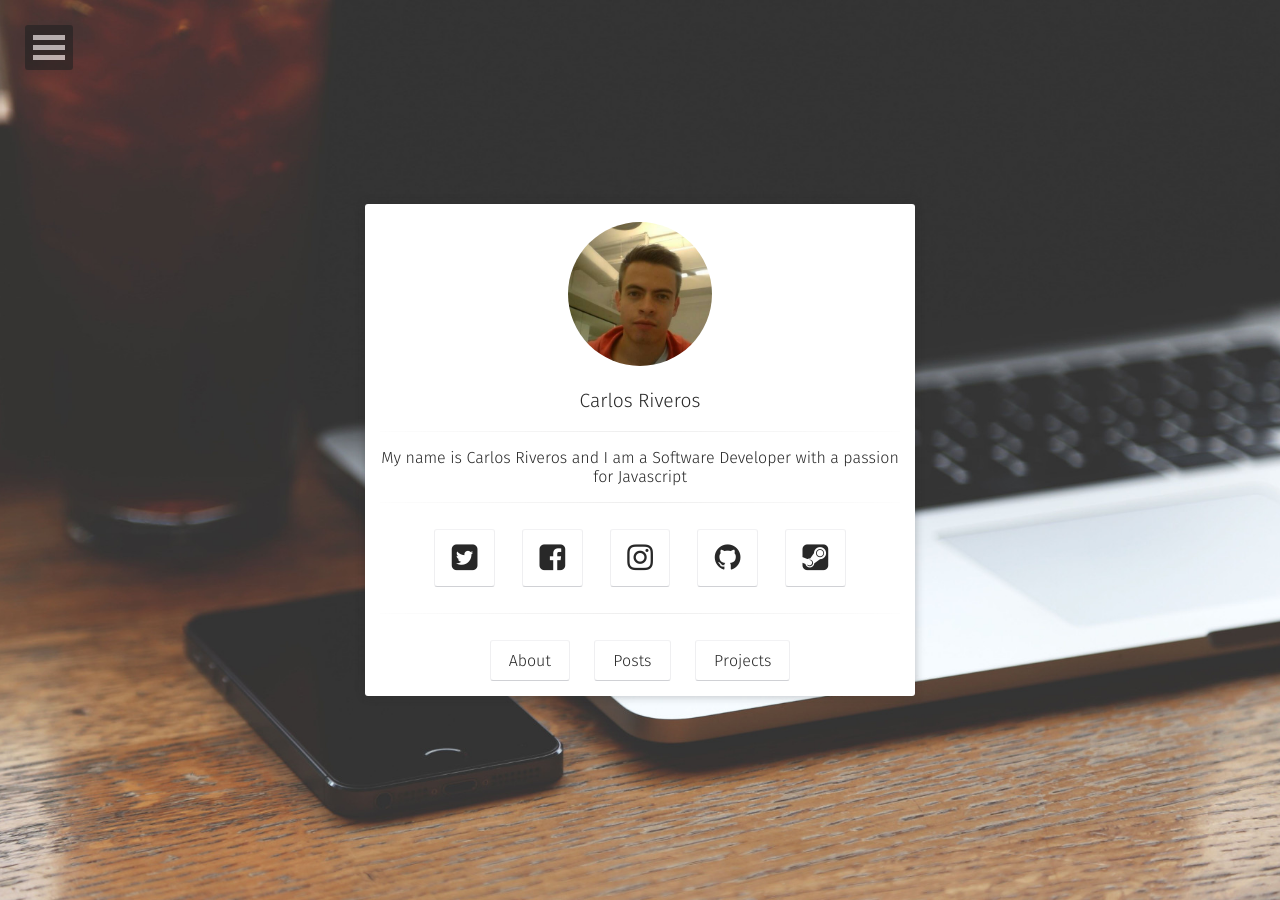
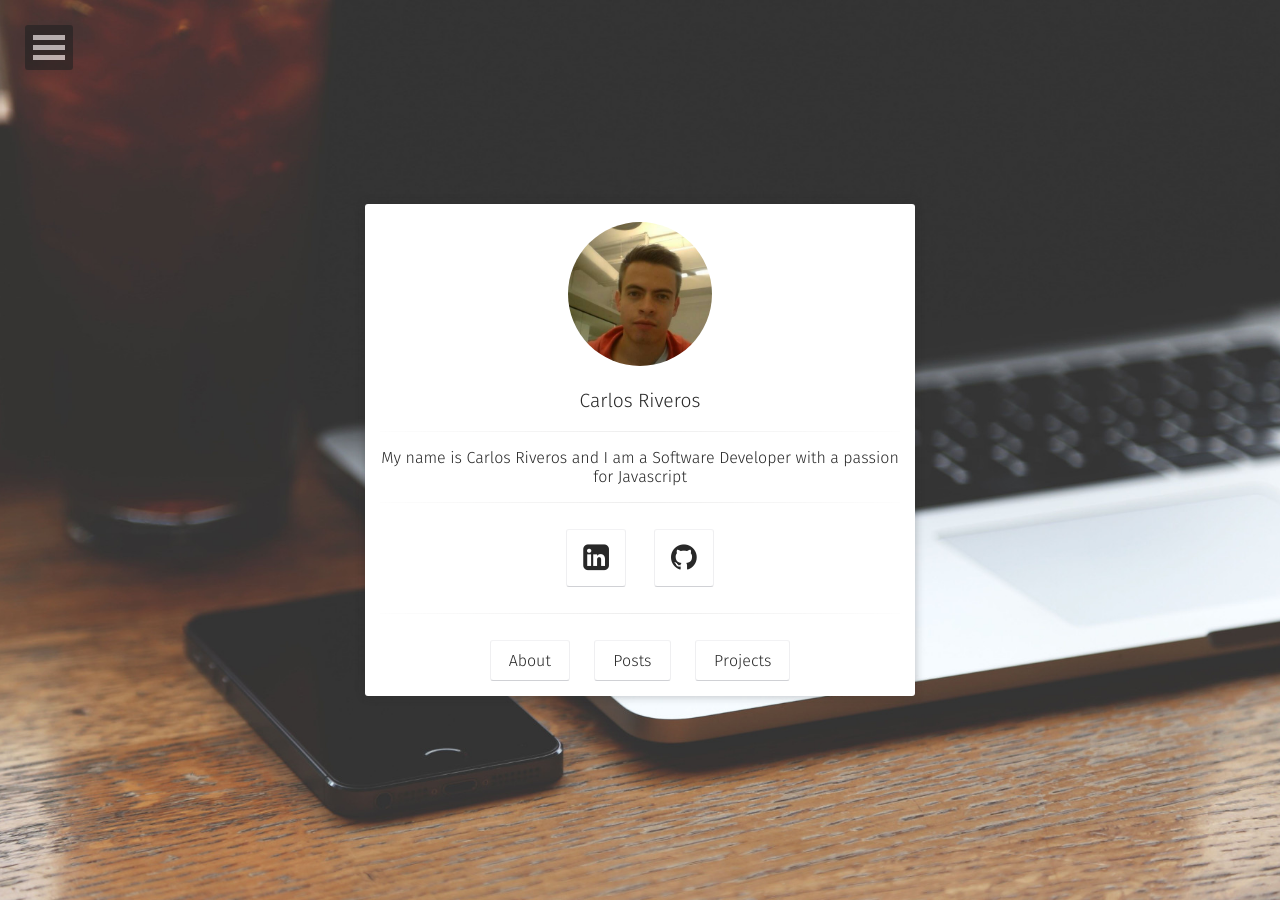
Before and after one commit to carlosriveros/carlosriveros.github.io, a Jekyll site: the page built from index.html, in a window 1280 px wide. Built offline with Jekyll 4.4.1, drawn with Linux system fonts in a browser that asks for light colours; some web fonts are replaced.

Commit message:
editing social links

```diff
--- a/_config.yml
+++ b/_config.yml
@@ -8,7 +8,7 @@ logo:               'assets/img/carlos.jpg'
 background:         'assets/img/placeholder-big.jpg'
 tiled_bg:           false   # Set this true if you want to tile your background image, otherwise it will be covered
 locale:             en_US
-url:                https://taylantatli.github.io/Moon
+url:                https://carlosriveros.com
 
 # Jekyll
 permalink:          /:title/
@@ -38,19 +38,19 @@ disqus_shortname:   taylantatli
   #ad-slot:
 #bing-verify:
 #email:
-twitter:            username
-facebook:           username
-github-url:         username
+#twitter:            username
+#facebook:           username
+github-url:         https://github.com/carlosriveros
 #stackoverflow:     123456/username   from a "http://stackoverflow.com/users/123456/username" link
-#linkedin:          username
+linkedin:          https://www.linkedin.com/in/riveroscarlos/
 #xing:              username
-instagram:          username
+#instagram:          username
 #lastfm:            username
 #tumblr:            username
 #medium:            '@username'
 #pinterest:         username
 #foursquare:        username
-steam:              username
+#steam:              username
 #dribbble:          username
 #youtube:           username
 #youtube-channel:   channel
--- a/_layouts/home.html
+++ b/_layouts/home.html
@@ -15,17 +15,17 @@ layout: compress
     <header class="header flex" role="banner">
         <div class="container animated fadeIn">
             <div class="row">
-                    <a href="{{ site.url }}">
+                    <a >
                         <img src="{{ site.logo }}" class="img-circle zoombtn animated rotateIn">
                     </a>
                     <h3 class="title">
-                        <a class="zoombtn" href="{{ site.url }}">
+                        <a class="zoombtn">
                         	<p style="font-size:1.2rem;font-weight:300">{{ site.title }}</p>
 			            </a>
                     </h3>
                     <hr class="hr-line">
                     <h3 class="title">
-                        <a href="{{ site.url }}">
+                        <a>
                         	<p style="font-size:1rem;font-weight:300">{{ site.bio }}</p>
 			            </a>
                     </h3>
```
